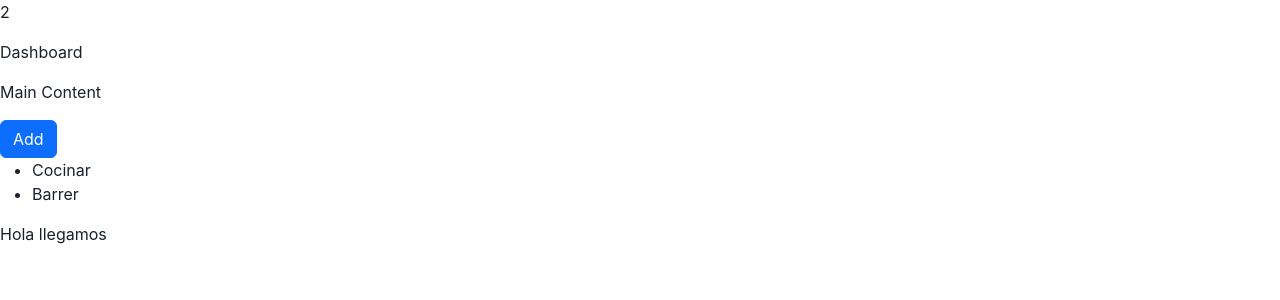
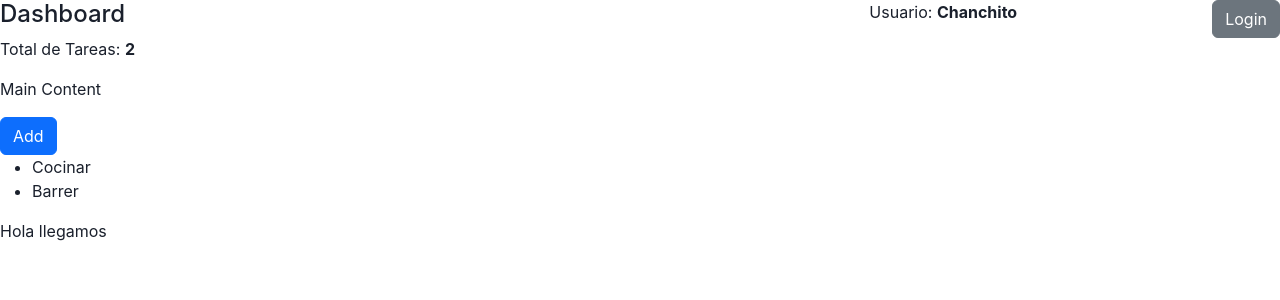
Before and after one commit to alexisMoragaa/ultimate_react_hola_mundo, a React (Vite) app: page / in a window 1280 px wide. Shown: the top 300 px of the page. Built offline with nearby package versions, Linux system fonts and the light colour scheme.

Commit message:
Se añade un nuevo context para visualizarel comportamiento del re renderizado de los componentes

```diff
--- a/src/components/ContextPage/Dashboard.tsx
+++ b/src/components/ContextPage/Dashboard.tsx
@@ -1,11 +1,27 @@
 import useTodos from "../../hooks/useTodos";
+import useUserProvider from "../../hooks/useUserPrrovider";
 
 function Dashboard() {
   const { todos } = useTodos();
+  const { user, toogleLogin } = useUserProvider();
   return (
     <>
-      <p>{todos.length}</p>
-      <p>Dashboard</p>
+      <div className="row">
+        <div className="col-8">
+          <h4>Dashboard</h4>
+          <p>
+            Total de Tareas: <b>{todos.length}</b>
+          </p>
+        </div>
+        <div className="col-4 d-flex justify-content-between align-items-start">
+          <span className="mr-5">
+            Usuario: <b>{user.name}</b>
+          </span>
+          <button className="btn btn-secondary ml-5" onClick={toogleLogin}>
+            Login
+          </button>
+        </div>
+      </div>
     </>
   );
 }
--- /dev/null
+++ b/src/contexts/UserContext.ts
@@ -0,0 +1,8 @@
+import { createContext } from "react";
+
+type UserContextType = {
+  user: { name: string };
+  toogleLogin: () => void;
+};
+
+export default createContext<UserContextType>({} as UserContextType);
--- /dev/null
+++ b/src/hooks/useUserPrrovider.ts
@@ -0,0 +1,6 @@
+import { useContext } from "react";
+import UserContext from "../contexts/UserContext";
+
+export default function useUserProvider() {
+  return useContext(UserContext);
+}
--- a/src/pages/ContextPage.tsx
+++ b/src/pages/ContextPage.tsx
@@ -1,13 +1,16 @@
 import Dashboard from "../components/ContextPage/Dashboard";
 import MainContent from "../components/ContextPage/MainContent";
 import TodosProvider from "../providers/TodosProvider";
+import UserProvider from "../providers/UserProvider";
 
 function ContextPage() {
   return (
     <>
       <TodosProvider>
-        <Dashboard />
-        <MainContent />
+        <UserProvider>
+          <Dashboard />
+          <MainContent />
+        </UserProvider>
       </TodosProvider>
     </>
   );
--- /dev/null
+++ b/src/providers/UserProvider.tsx
@@ -0,0 +1,22 @@
+import { ReactNode, useState } from "react";
+import UserContext from "../contexts/UserContext";
+
+type Props = {
+  children: ReactNode;
+};
+
+function UserProvider({ children }: Props) {
+  const [user, setUser] = useState<{ name: string }>({ name: "Chanchito" });
+
+  const toogleLogin = () => {
+    setUser({ name: user.name === "Chanchito" ? "Anonimus" : "Chanchito" });
+  };
+
+  return (
+    <UserContext.Provider value={{ user, toogleLogin }}>
+      {children}
+    </UserContext.Provider>
+  );
+}
+
+export default UserProvider;
```
